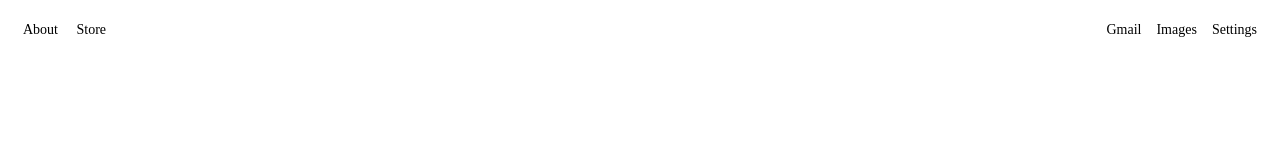
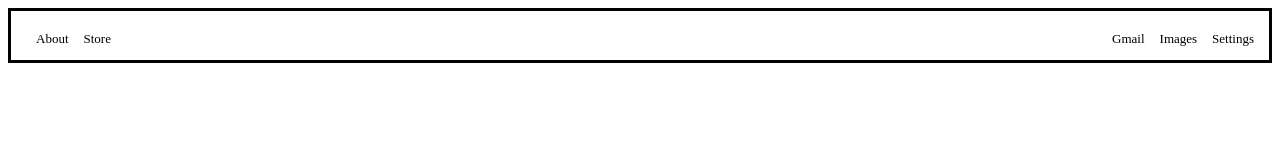
Before and after one commit to SageHourihan/google-homepage, a plain HTML site: page index.html in a window 1280 px wide. Drawn offline with Linux system fonts and the light colour scheme.

Commit message:
fixed header. added border for visual for now. will delete later.

```diff
--- a/index.html
+++ b/index.html
@@ -16,7 +16,7 @@
         <!--[if lt IE 7]>
             <p class="browsehappy">You are using an <strong>outdated</strong> browser. Please <a href="#">upgrade your browser</a> to improve your experience.</p>
         <![endif]-->
-       <header>
+       <div class="header">
           <div class="left">
               <p>About</p>
               <p>Store</p>
@@ -26,8 +26,7 @@
               <p>Images</p>
               <p>Settings</p>
           </div>
-       </header>
-
+        </div>
 
         <script src="" async defer></script>
     </body>
--- a/style.css
+++ b/style.css
@@ -1,22 +1,27 @@
-header {
+.header {
     position: relative;
-    font-size: 14px;
+    font-size: 13px;
+    border-color: black;
+    border-style: solid;
+    overflow: hidden;
 }
+
 .left {
-    position: absolute;
+    float:left;
+    display: flex;
+    margin: 7px 0 0 10px;
 }
 
 .left p {
-    display: inline-block;
     padding-left: 15px;
 }
 
 .right {
+    float: right;
     display: flex;
-    float: right;
+    margin: 7px 0 0 10px;
 }
 
 .right p {
     padding-right: 15px;
-
 }
```
